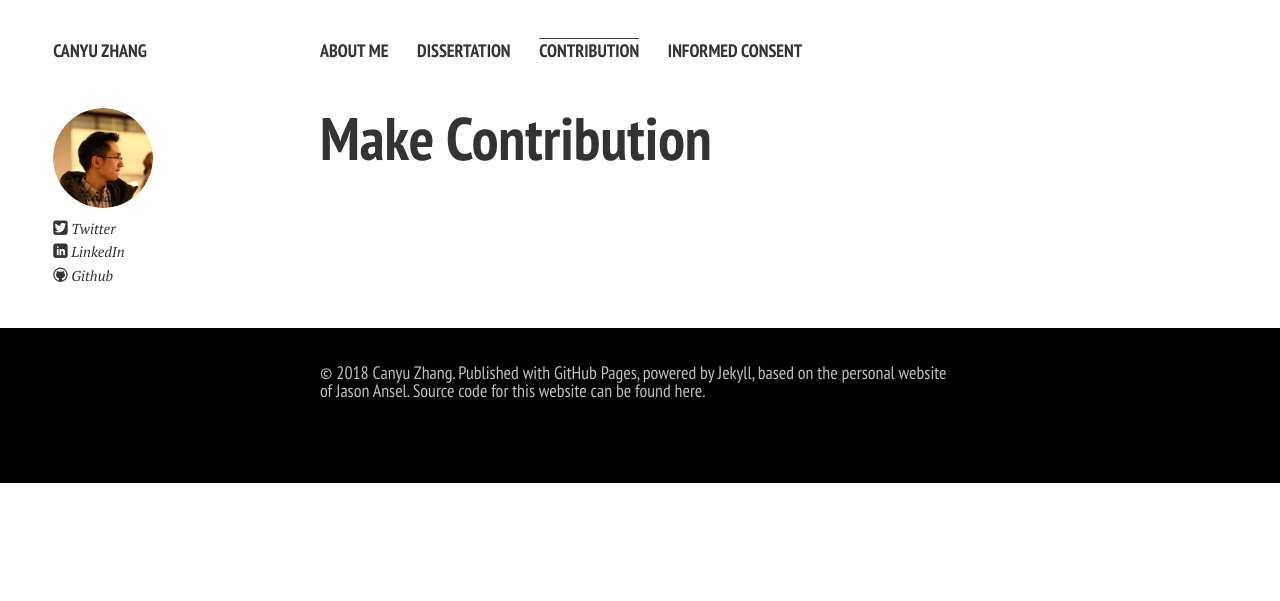
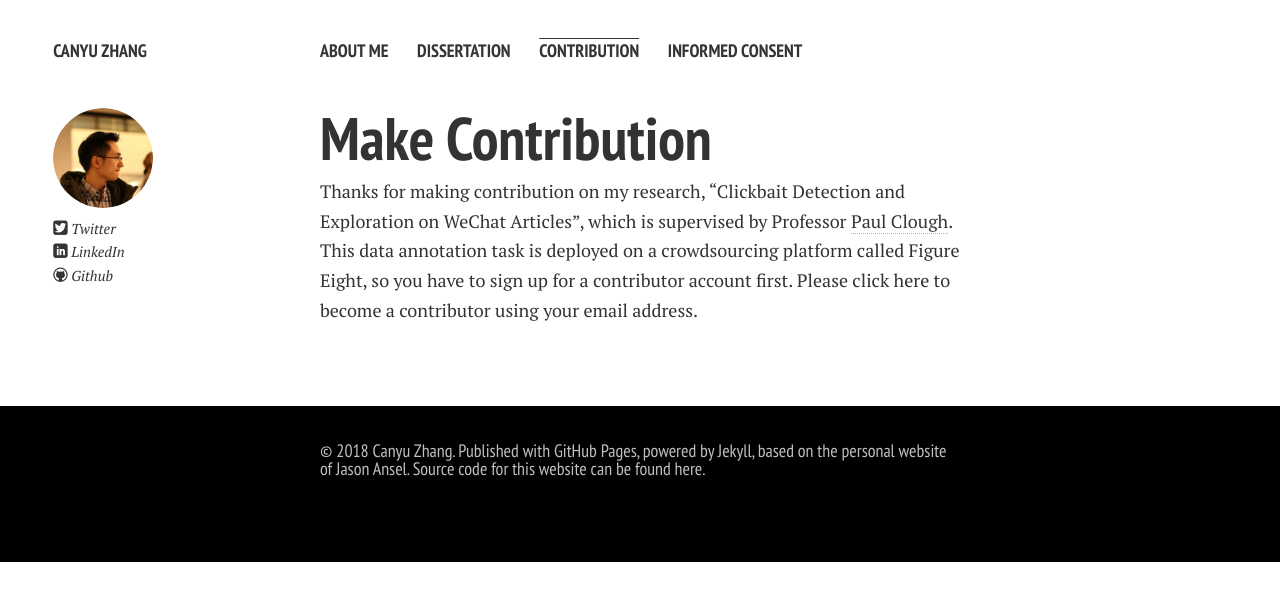
Before and after one commit to aaronzhangcanyu/aaronzhangcanyu.github.io, a Jekyll site: the page built from contribution.md, in a window 1280 px wide. Shown: the top 601 px of the page. Built offline with Jekyll 4.4.1, drawn with Linux system fonts in a browser that asks for light colours; nearby versions of some CDN libraries; Markdown is read by kramdown in place of the engine named in the settings.

Commit message:
Update contribution.md

```diff
--- a/contribution.md
+++ b/contribution.md
@@ -5,3 +5,12 @@ title: Contribution
 ---
 
 # Make Contribution
+
+Thanks for making contribution on my research, “Clickbait Detection and Exploration on WeChat Articles”, which is supervised by Professor [Paul Clough]. This data annotation task is deployed on a crowdsourcing platform called Figure Eight, so you have to sign up for a contributor account first. Please click here to become a contributor using your email address.
+
+
+
+
+
+
+[Paul Clough]: https://www.sheffield.ac.uk/is/staff/clough
```
